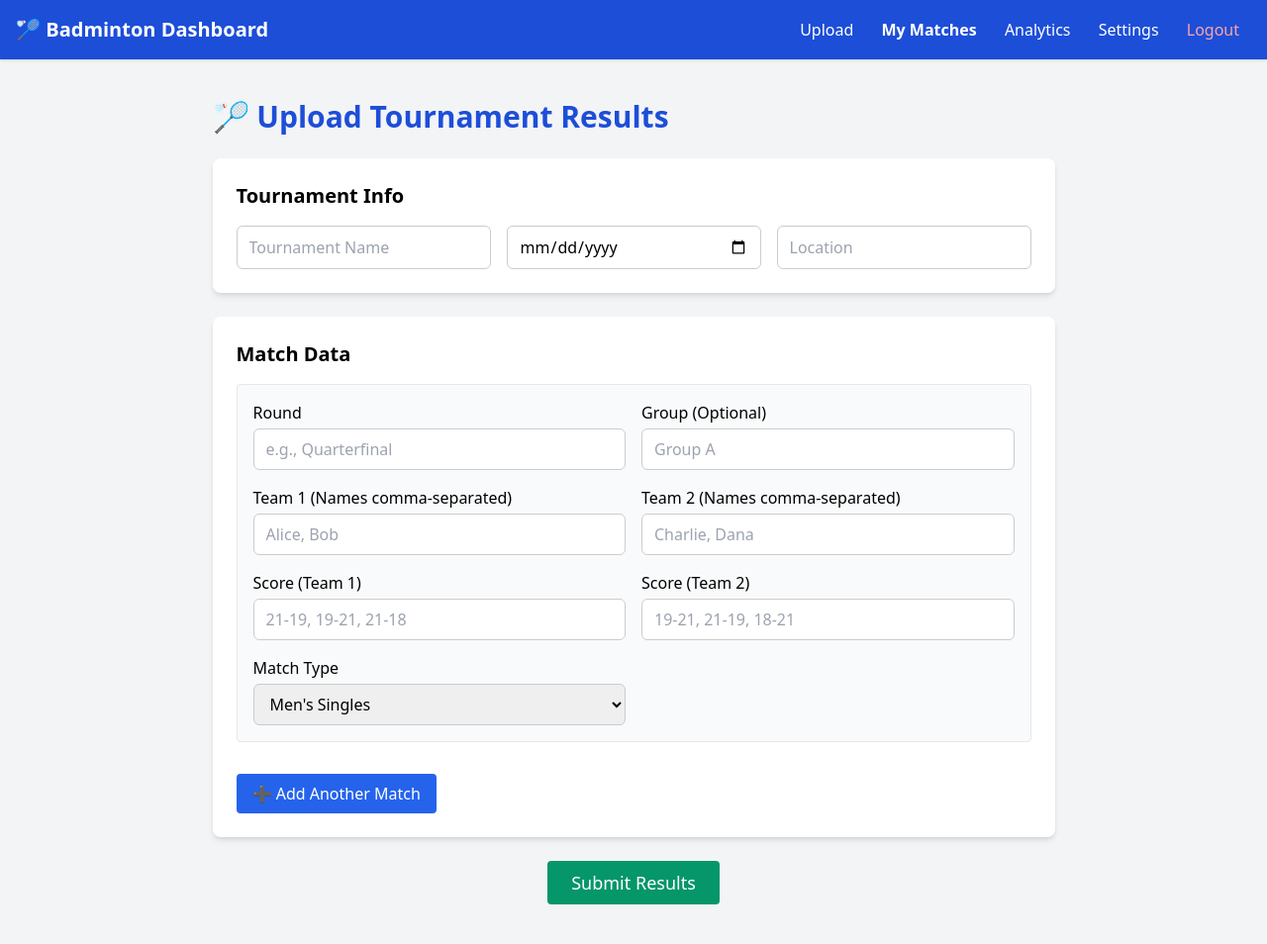
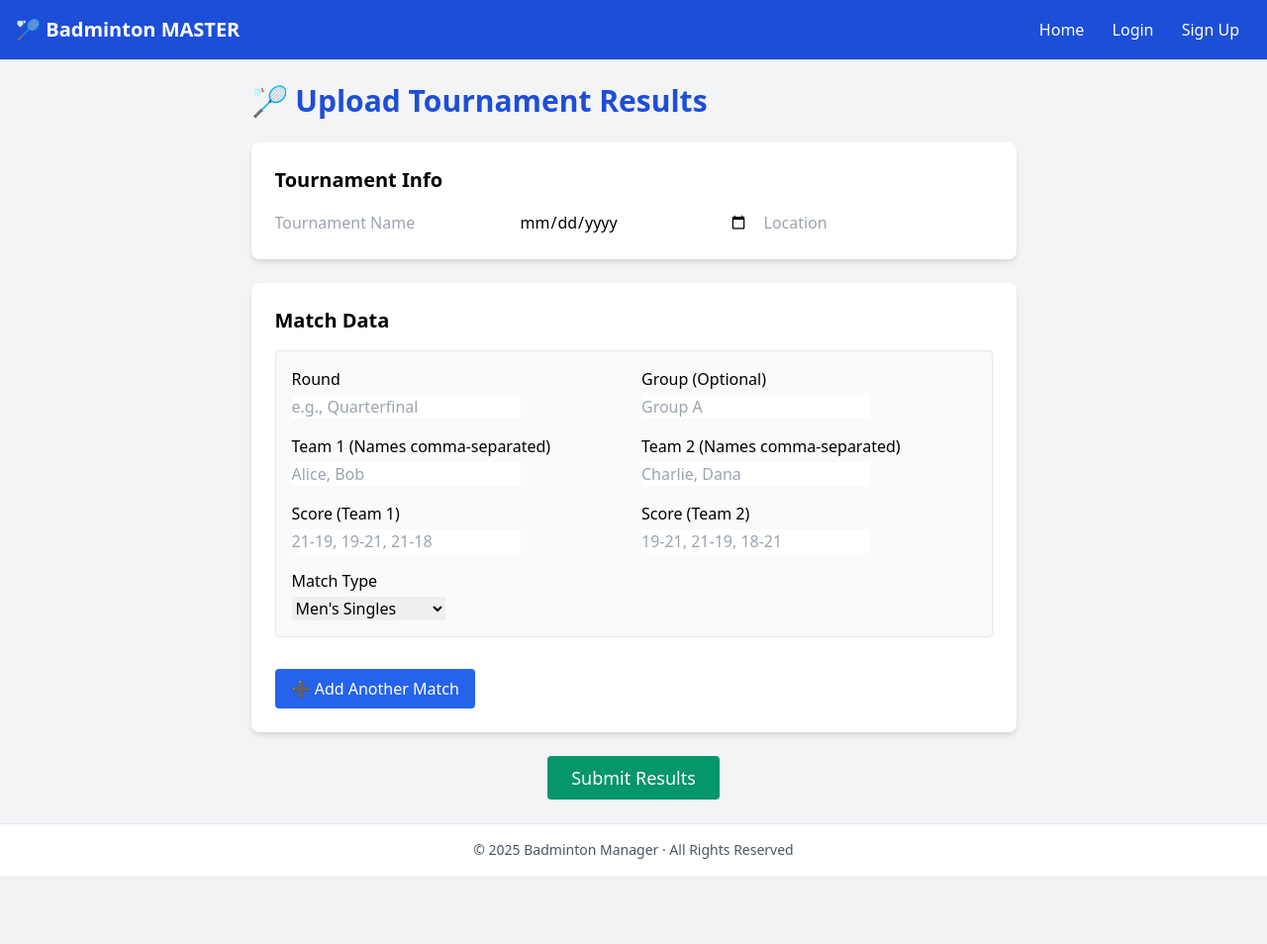
Before and after one commit to LeranPeng/AgilWebDev2025, a Flask app: template templates/html/InputForm.html in a window 1280 px wide. Shown: the whole page at 99% size. After the commit the page ends 885 px from the top, so only its background shows below. Run offline with Flask 3, Linux system fonts and the light colour scheme; the template is opened without the code that fills it, so the values that code supplies are empty; some libraries are stand-ins or nearby versions.

Commit message:
Applied Flask template to all pages (#26)
Applied Flask template to all pages except login and create account

```diff
--- a/templates/analytics.html
+++ b/templates/analytics.html
@@ -1,7 +1,7 @@
 {% extends "layout.html" %}
 
-{% block title %}Data Analysis - Badminton Manager{% endblock %}
-{% block page_title %}Data Analysis{% endblock %}
+{% block title %}Data Analysis - Badminton MASTER{% endblock %}
+{% block page_title %}Badminton MASTER{% endblock %}
 
 {% block extra_css %}
 <script src="https://cdn.jsdelivr.net/npm/chart.js@3.9.1/dist/chart.min.js"></script>
--- a/templates/head_to_head.html
+++ b/templates/head_to_head.html
@@ -1,7 +1,7 @@
 {% extends "layout.html" %}
 
 {% block title %}Match Analysis - Badminton Manager{% endblock %}
-{% block page_title %}Matchup Analysis{% endblock %}
+{% block page_title %}Badminton MASTER{% endblock %}
 
 {% block extra_css %}
 <script src="https://cdn.jsdelivr.net/npm/chart.js@3.9.1/dist/chart.min.js"></script>
--- a/templates/html/InputForm.html
+++ b/templates/html/InputForm.html
@@ -1,27 +1,12 @@
-<!DOCTYPE html>
-<html lang="en">
-<head>
-  <meta charset="UTF-8" />
-  <meta name="viewport" content="width=device-width, initial-scale=1.0"/>
-  <title>Upload Tournament Results</title>
-  <link href="https://cdn.jsdelivr.net/npm/tailwindcss@2.2.19/dist/tailwind.min.css" rel="stylesheet" />
-</head>
+{% extends "layout.html" %}
 
-<body class="bg-gray-100 min-h-screen flex flex-col">
-  <!-- Navbar -->
-  <nav class="bg-blue-700 text-white p-4 flex justify-between items-center shadow">
-    <h1 class="text-xl font-bold">🏸 Badminton Dashboard</h1>
+{% block title %}Input Tournament - Badminton MASTER{% endblock %}
+{% block page_title %}Badminton MASTER{% endblock %}
+
+{% block content %}
+
+
 <div>
-      <a href="/upload" class="px-3 hover:underline">Upload</a>
-      <a href="/input_form" class="px-3 hover:underline font-semibold">My Matches</a>
-      <a href="/analytics" class="px-3 hover:underline">Analytics</a>
-      <a href="/settings" class="px-3 hover:underline">Settings</a>
-      <a href="/logout" class="px-3 hover:underline text-red-300">Logout</a>
-    </div>
-  </nav>
-
-<body class="bg-gray-100 min-h-screen text-gray-800">
-  <div class="max-w-5xl mx-auto px-6 py-10">
  <h1 class="text-3xl font-bold mb-6 text-blue-700">🏸 Upload Tournament Results</h1>
 
   <form id="resultsForm" action="/submit_results" method="post" class="space-y-6">
@@ -94,7 +79,7 @@
     </div>
   </form>
 </div>
-
+{% endblock %}
 <script>
   function addMatch() {
     const matchContainer = document.getElementById("matches");
@@ -116,14 +101,3 @@
     alert("Form submitted! Check console for structured data.");
   });
 </script>
-
-  <style>
-    .input {
-      width: 100%;
-      padding: 0.5rem 0.75rem;
-      border: 1px solid #ccc;
-      border-radius: 0.375rem;
-    }
-  </style>
-</body>
-</html>
--- a/templates/html/homepage.html
+++ b/templates/html/homepage.html
@@ -1,6 +1,6 @@
 {% extends "layout.html" %}
 
-{% block title %}Badminton Tournament Manager{% endblock %}
+{% block title %}Badminton MASTER{% endblock %}
 {% block page_title %}Badminton MASTER{% endblock %}
 
 {% block content %}
--- a/templates/layout.html
+++ b/templates/layout.html
@@ -3,7 +3,7 @@
 <head>
   <meta charset="UTF-8" />
   <meta name="viewport" content="width=device-width, initial-scale=1.0"/>
-  <title>{% block title %}Badminton Tournament Manager{% endblock %}</title>
+  <title>🏸 {% block title %}Badminton Tournament Manager{% endblock %}</title>
   <link href="https://cdn.jsdelivr.net/npm/tailwindcss@2.2.19/dist/tailwind.min.css" rel="stylesheet">
   {% block extra_css %}{% endblock %}
 </head>
```
Also changed, not shown: templates/html/User_settings.html (+8 -20 lines), templates/html/dashboard.html (+5 -30 lines), templates/html/upload.html (+6 -26 lines). Lines whose indentation alone changed are shown as unchanged.
